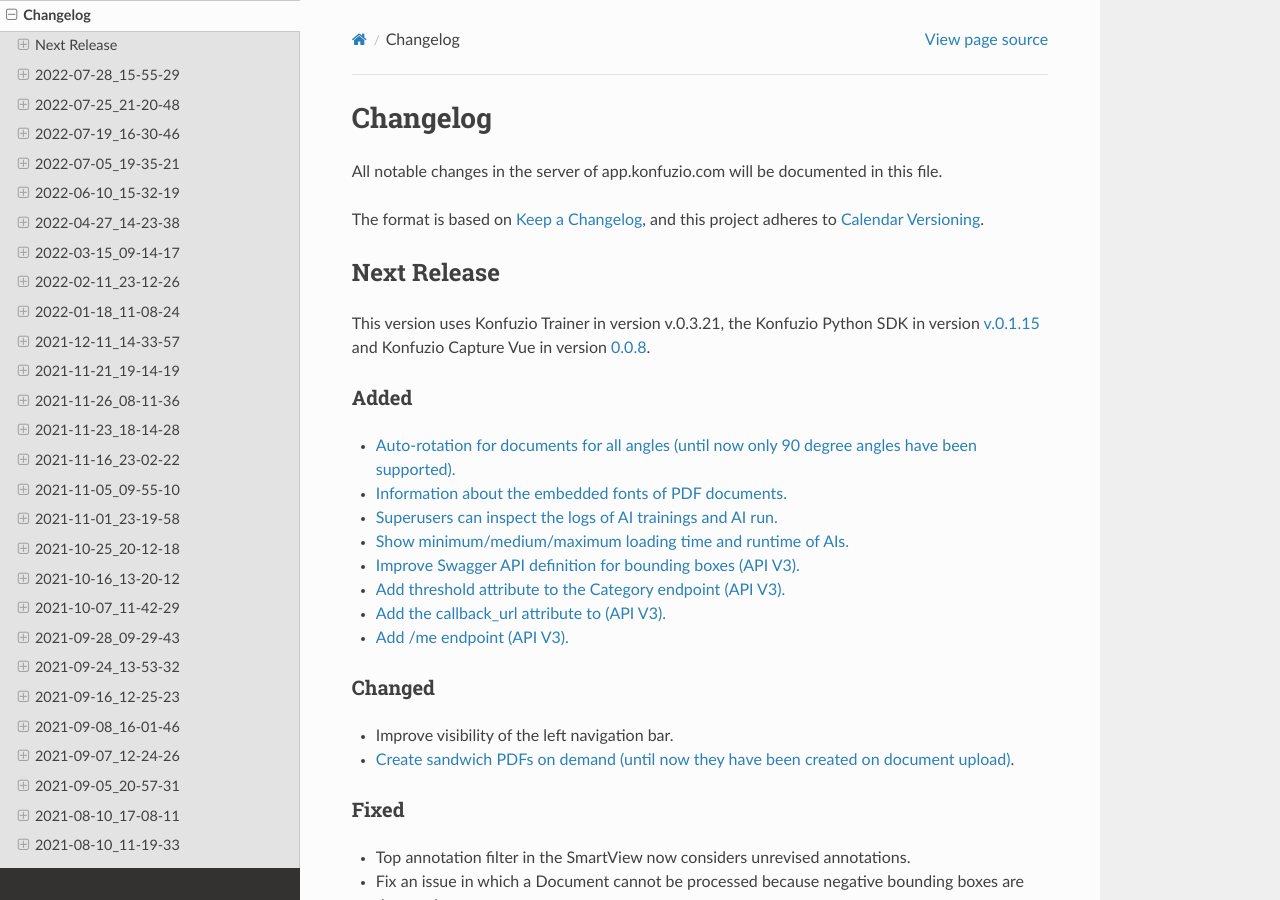
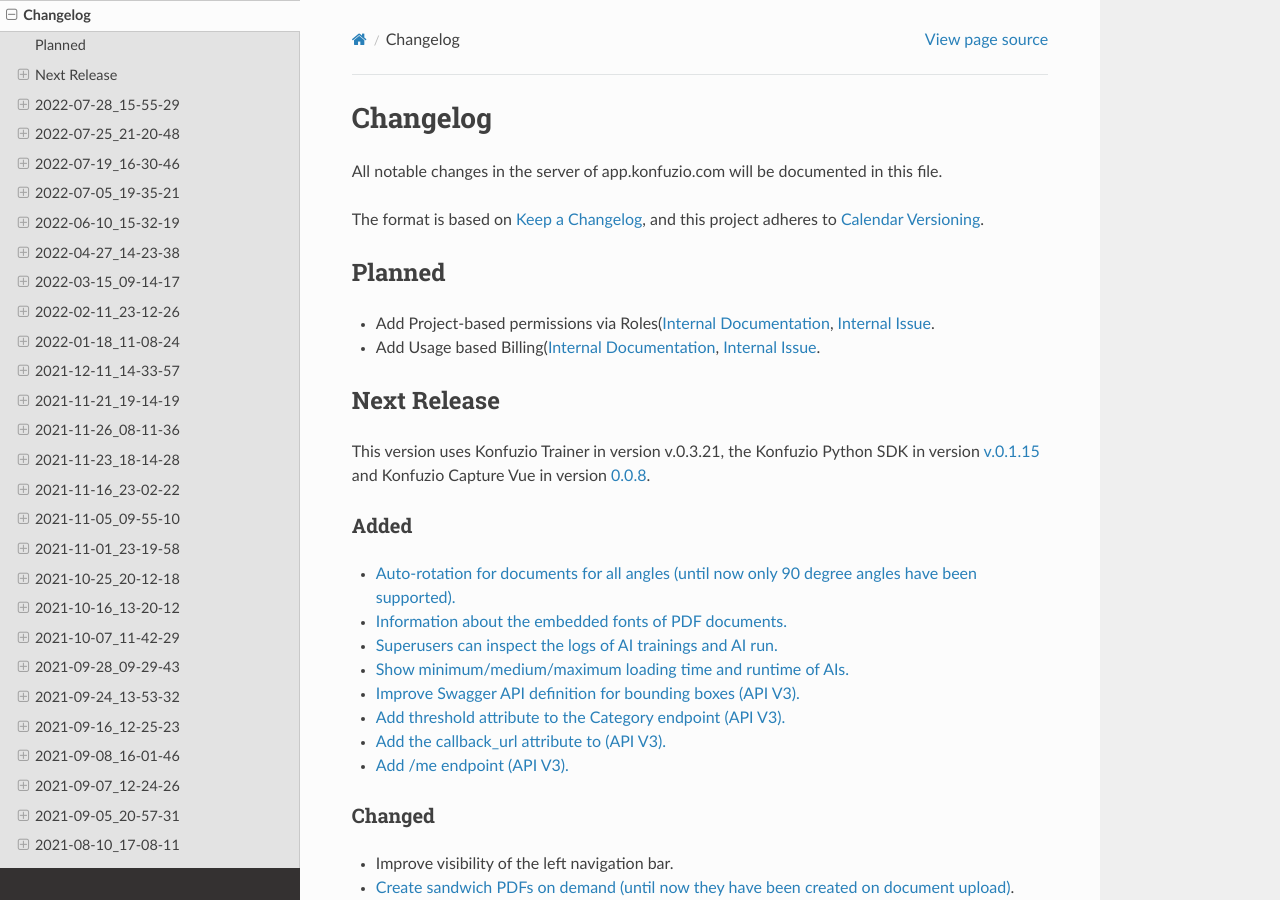
Before and after one commit to konfuzio-ai/konfuzio-sdk, a Sphinx documentation site: the page built from docs/web/changelog_app.md, in a window 1280 px wide and 900 px high. Built offline with Sphinx 7.4.7 and the Read the Docs theme 2.0.0, drawn with Linux system fonts in a browser that asks for light colours.

Commit message:
Update changelog_app.md

```diff
--- a/docs/web/changelog_app.md
+++ b/docs/web/changelog_app.md
@@ -9,6 +9,11 @@
 
 The format is based on [Keep a Changelog](https://keepachangelog.com/en/1.0.0/),
 and this project adheres to [Calendar Versioning](https://calver.org/overview.html).
+
+## Planned
+
+- Add Project-based permissions via Roles([Internal Documentation](https://gitlab.com/konfuzio/manual/-/merge_requests/21/diffs), [Internal Issue](https://gitlab.com/konfuzio/objectives/-/issues/7364).
+- Add Usage based Billing([Internal Documentation](https://gitlab.com/konfuzio/manual/-/merge_requests/23/diffs), [Internal Issue](https://gitlab.com/konfuzio/objectives/-/issues/8235).
 
 ## Next Release
 
```
